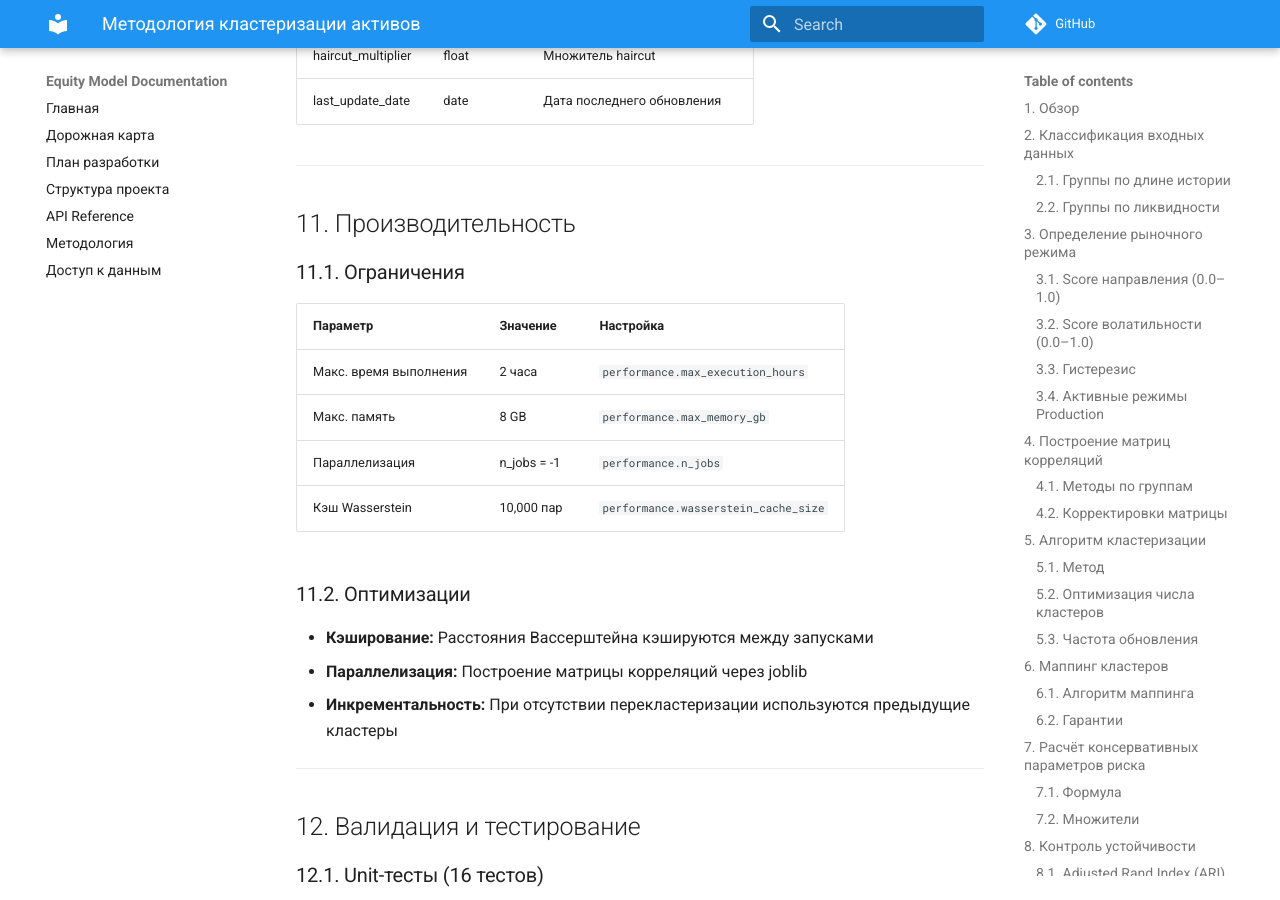
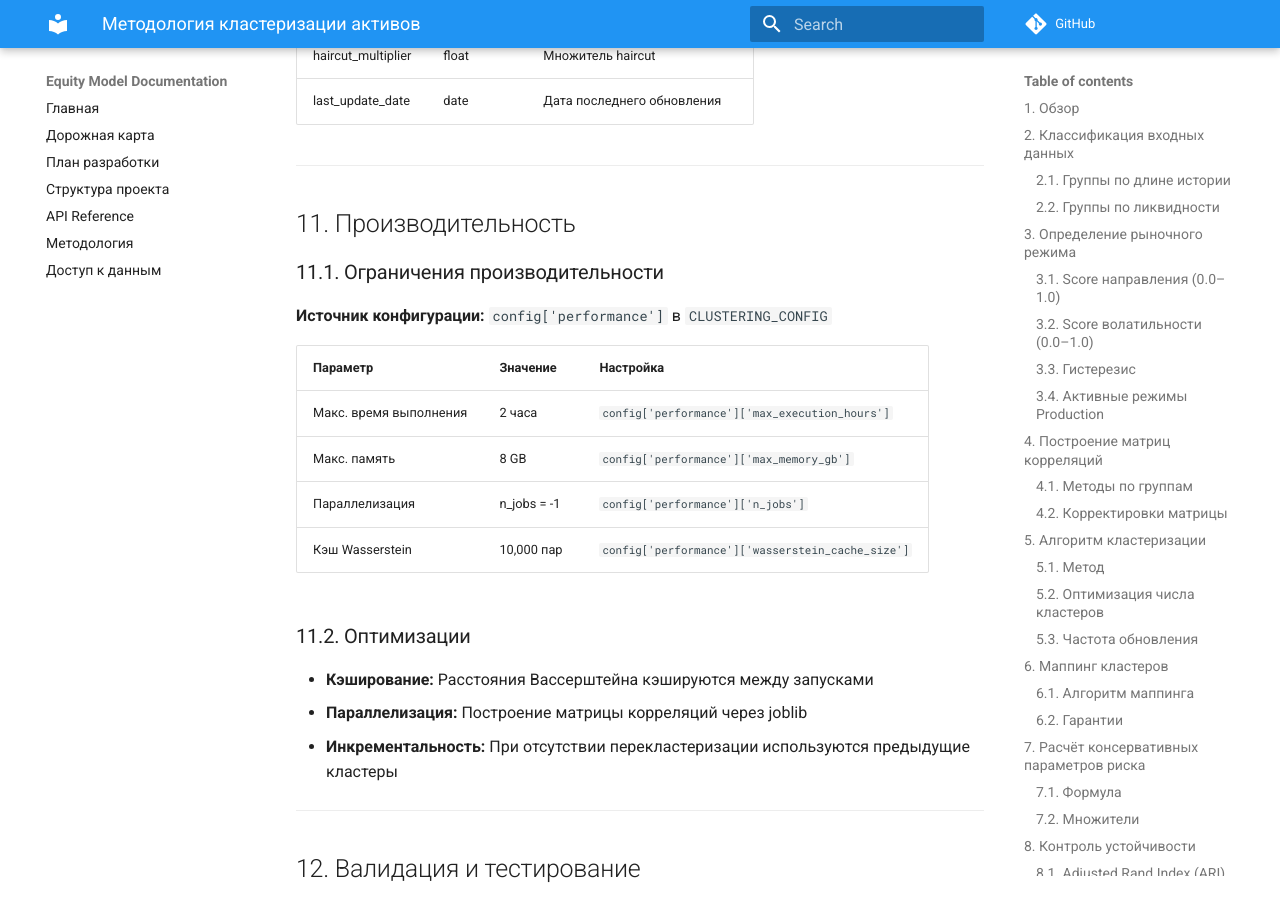
Before and after one commit to YaninaK/equity-model, an MkDocs documentation site: the page built from docs/methodology/clustering.md, in a window 1280 px wide and 900 px high, scrolled down 8943 px. Built offline with MkDocs 1.6.1 and Material for MkDocs 9.7.7, drawn with Linux system fonts in a browser that asks for light colours; comment, search, counter and statistics services are not loaded; some of the changed text lies outside the part shown.

Commit message:
Update docs/methodology

```diff
--- a/docs/methodology/clustering.md
+++ b/docs/methodology/clustering.md
@@ -252,15 +252,17 @@ $$ \text{ARI} = \frac{\text{Index} - \text{Expected Index}}{\text{Max Index} - \
 - Сохранение истории за 8 кварталов (2 года)
 - Алерт при ARI < 0.5
 
+
 ### 8.2. Кризисный режим (Freeze)
 
-**Триггеры (любой из трёх):**
+**Источник конфигурации:** `config['crisis']` в `CLUSTERING_CONFIG`
 
 | Триггер | Порог | Источник |
 | :--- | :--- | :--- |
-| VIX-RUS | > 40 | `crisis.vix_threshold` |
-| Просадка IMOEX | < -20% | `crisis.imoex_drawdown` |
-| Средняя корреляция | > 0.90 | `crisis.correlation_spike` |
+| VIX-RUS | > 40 | `config['crisis']['vix_threshold']` |
+| Просадка IMOEX | < -20% | `config['crisis']['imoex_drawdown']` |
+| Средняя корреляция | > 0.90 | `config['crisis']['correlation_spike']` |
+
 
 **Действия при активации:**
 1. Кластеризация замораживается на **63 дня**
@@ -329,14 +331,16 @@ $$ \rho_{liquid-illiquid} = \min(\rho_{calculated}, 0.75) $$
 
 ## 11. Производительность
 
-### 11.1. Ограничения
+### 11.1. Ограничения производительности
+
+**Источник конфигурации:** `config['performance']` в `CLUSTERING_CONFIG`
 
 | Параметр | Значение | Настройка |
 | :--- | :--- | :--- |
-| Макс. время выполнения | 2 часа | `performance.max_execution_hours` |
-| Макс. память | 8 GB | `performance.max_memory_gb` |
-| Параллелизация | n_jobs = -1 | `performance.n_jobs` |
-| Кэш Wasserstein | 10,000 пар | `performance.wasserstein_cache_size` |
+| Макс. время выполнения | 2 часа | `config['performance']['max_execution_hours']` |
+| Макс. память | 8 GB | `config['performance']['max_memory_gb']` |
+| Параллелизация | n_jobs = -1 | `config['performance']['n_jobs']` |
+| Кэш Wasserstein | 10,000 пар | `config['performance']['wasserstein_cache_size']` |
 
 ### 11.2. Оптимизации
 
```
